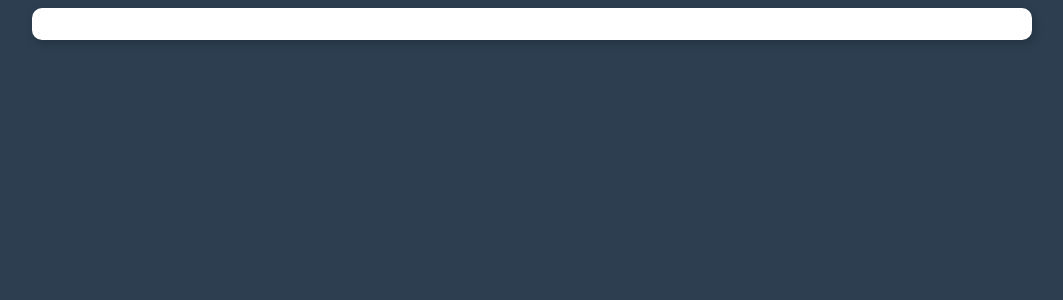
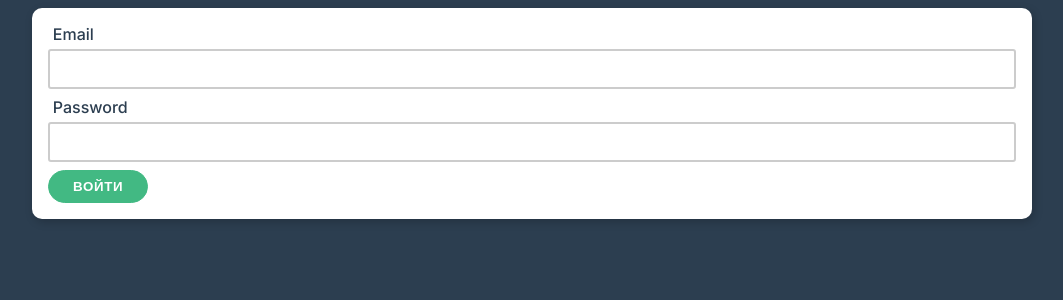
Before and after one commit to voloshchik/online-bank-vue3, a Vue app: page /auth in a window 1280 px wide. Shown: the top 300 px of the page, without its empty margins (108-1171 px from the left). Built offline with nearby package versions, Linux system fonts and the light colour scheme.

Commit message:
useLiginForm

```diff
--- a/package.json
+++ b/package.json
@@ -9,9 +9,11 @@
   "dependencies": {
     "core-js": "^3.6.5",
     "register-service-worker": "^1.7.1",
+    "vee-validate": "^4.1.19",
     "vue": "^3.0.0",
     "vue-router": "^4.0.0-0",
-    "vuex": "^4.0.0-0"
+    "vuex": "^4.0.0-0",
+    "yup": "^0.32.9"
   },
   "devDependencies": {
     "@vue/cli-plugin-babel": "~4.5.0",
--- a/src/layout/AuthLayout.vue
+++ b/src/layout/AuthLayout.vue
@@ -1,6 +1,6 @@
 <template>
   <div class="container">
-    <div class="card"></div>
+    <router-view></router-view>
   </div>
 </template>
 
--- a/src/layout/MainLayout.vue
+++ b/src/layout/MainLayout.vue
@@ -1,7 +1,7 @@
 <template>
   <the-navbar></the-navbar>
   <div class="container with-nav">
-    <div class="card"></div>
+    <router-view></router-view>
   </div>
 </template>
 
--- /dev/null
+++ b/src/use/login-form.js
@@ -0,0 +1,49 @@
+import { computed, watch } from 'vue'
+import { useField, useForm } from 'vee-validate'
+import * as yup from 'yup'
+
+export function useLoginForm() {
+  const { handleSubmit, isSubmitting, submitCount } = useForm()
+  const { value: email, errorMessage: eError, handleBlur: eBlur } = useField(
+    'email',
+    yup
+      .string()
+      .required('Пожалуста введите email')
+      .trim()
+      .email()
+  )
+  const { value: password, errorMessage: pError, handleBlur: pBlur } = useField(
+    'password',
+    yup
+      .string()
+      .required()
+      .trim('')
+      .min(6)
+  )
+
+  const isTooManyAttempts = computed(() => submitCount.value > 3)
+
+  watch(isTooManyAttempts, (val) => {
+    if (val) {
+      setTimeout(() => {
+        return (submitCount.value = 0)
+      }, 2000)
+    }
+  })
+  const onSubmit = handleSubmit((values) => {
+    console.log('form-values', values)
+  })
+
+  return {
+    email,
+    password,
+    eError,
+    pError,
+    eBlur,
+    pBlur,
+    onSubmit,
+    isSubmitting,
+    submitCount,
+    isTooManyAttempts,
+  }
+}
--- a/src/views/Auth.vue
+++ b/src/views/Auth.vue
@@ -1,7 +1,30 @@
-<template> </template>
+<template>
+  <form class="card" @submit.prevent="onSubmit">
+    <div :class="['form-control', { invalid: eError }]">
+      <label for="email">Email</label>
+      <input type="email" id="email" v-model="email" @blur="eBlur" />
+      <small v-if="eError">{{ eError }}</small>
+    </div>
+    <div :class="['form-control', { invalid: pError }]">
+      <label for="password">Password</label>
+      <input type="password" id="password" v-model="password" @blur="pBlur" />
+      <small v-if="pError">{{ pError }}</small>
+    </div>
+    <button class="btn primary" :disabled="isSubmitting || isTooManyAttempts">Войти</button>
+    <div v-if="isTooManyAttempts">Слишком много попыток</div>
+  </form>
+</template>
 
 <script>
-export default {}
+// import { computed, watch } from 'vue'
+// import { useField, useForm } from 'vee-validate'
+// import * as yup from 'yup'
+import { useLoginForm } from '../use/login-form'
+export default {
+  setup() {
+    return { ...useLoginForm() }
+  },
+}
 </script>
 
 <style></style>
```
Also changed, not shown: 1 other file (tests, documents, lock files or other folders).
